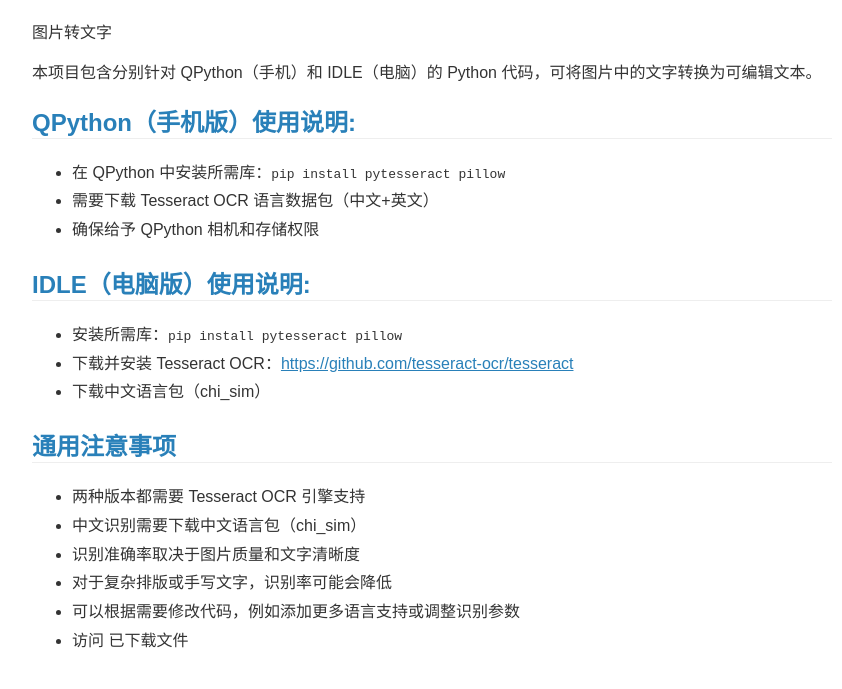
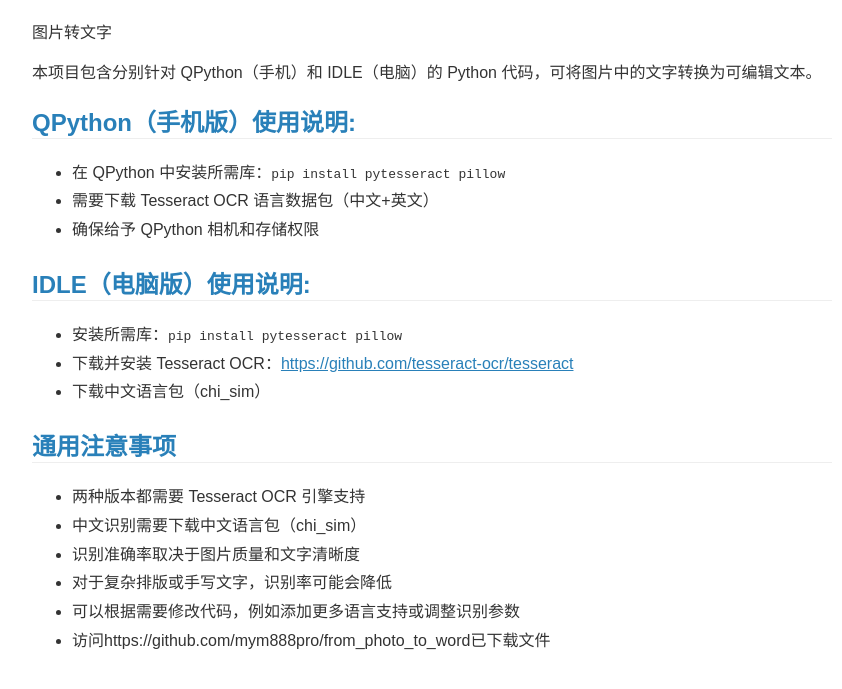
Before and after one commit to mym888pro/from_photo_to_word, a plain HTML site: page index.html in a window 1280 px wide. Shown: the part 141-830 px from the top of the page, without its empty margins (208-1050 px from the left). Drawn offline with Linux system fonts and the light colour scheme.

Commit message:
Update index.html

```diff
--- a/index.html
+++ b/index.html
@@ -36,7 +36,7 @@
         <li>识别准确率取决于图片质量和文字清晰度</li>
         <li>对于复杂排版或手写文字，识别率可能会降低</li>
         <li>可以根据需要修改代码，例如添加更多语言支持或调整识别参数</li>
-        <li>访问  已下载文件</li>
+        <li>访问https://github.com/mym888pro/from_photo_to_word已下载文件</li>
     </ul>
 </div>
 </body>
```
